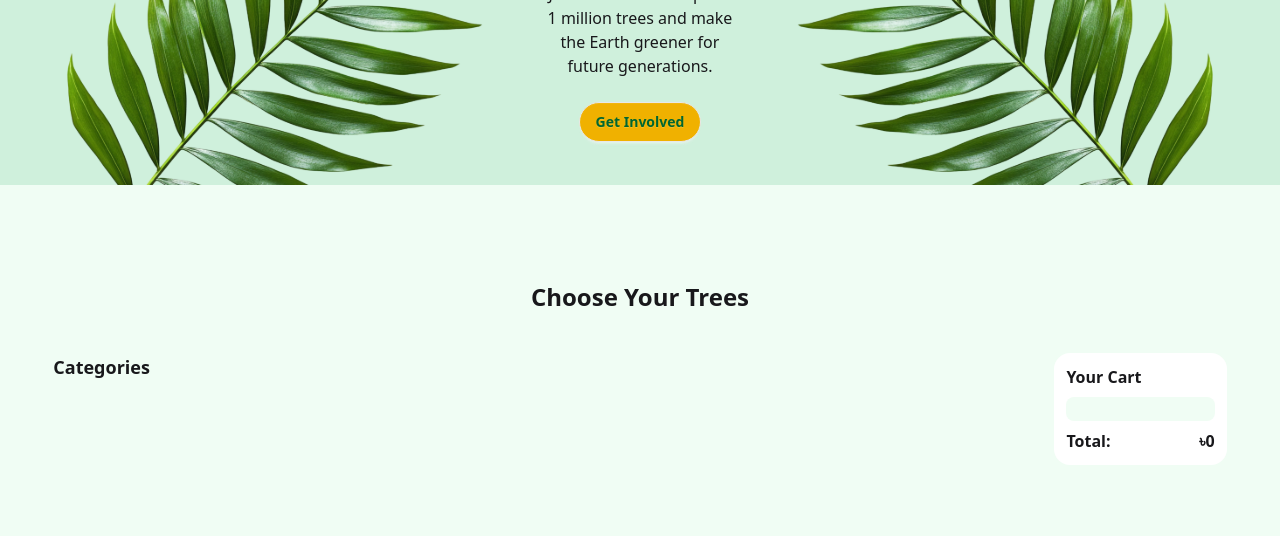
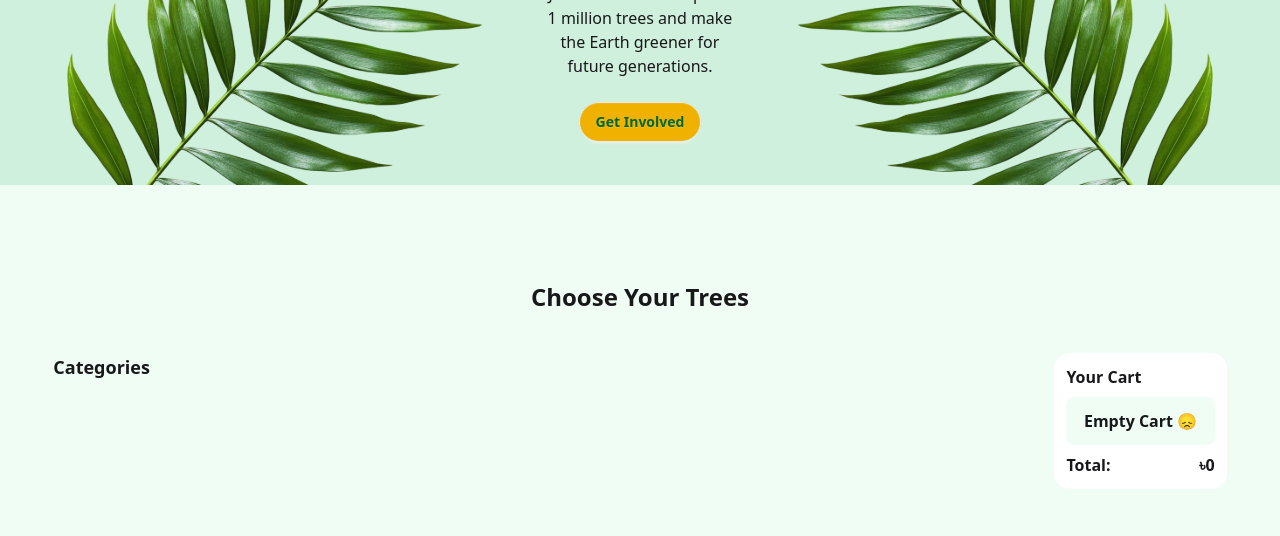
Before and after one commit to SadmanWebDev/Assignment-Six, a plain HTML site: page index.html in a window 1280 px wide. Shown: the part 264-800 px from the top of the page. Drawn offline with nearby package versions, Linux system fonts and the light colour scheme; no server answers.

Commit message:
fourth commit

```diff
--- a/index.html
+++ b/index.html
@@ -126,7 +126,9 @@
         <div id="cart-container">
           <div
             class="text-center font-semibold bg-[#F0FDF4] p-3 rounded-lg my-2 gap-4"
-          ></div>
+          >
+            Empty Cart 😞
+          </div>
         </div>
         <div class="flex justify-between">
           <p class="font-semibold">Total:</p>
```
